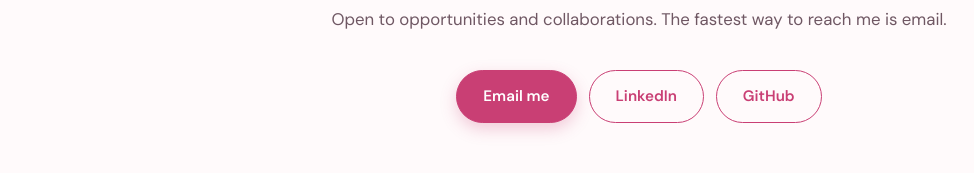
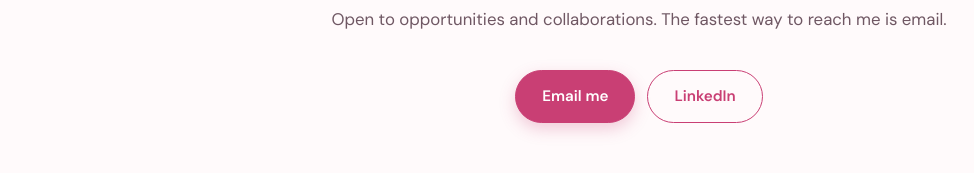
Before and after one commit to amichasm/amichasm.github.io, a plain HTML site: page index.html in a window 1280 px wide. Shown: the part 7099-7272 px from the top of the page, without its empty margins (33-1007 px from the left). Drawn offline with nearby package versions, Linux system fonts and the light colour scheme; animation ran at ten frames a second; a script that the page names is missing.

Commit message:
Add real email and LinkedIn links; hide GitHub button until ready
Co-Authored-By: Claude Opus 5.5 <noreply@anthropic.com>

```diff
--- a/index.html
+++ b/index.html
@@ -348,9 +348,9 @@
       <h2 data-reveal="words">Let's write the next chapter together.</h2>
       <p data-reveal="up">Open to opportunities and collaborations. The fastest way to reach me is email.</p>
       <div class="hero-actions" data-reveal="up">
-        <a href="mailto:you@example.com" class="btn btn-primary heart-btn">Email me</a>
-        <a href="https://www.linkedin.com/" target="_blank" rel="noopener" class="btn btn-ghost">LinkedIn</a>
-        <a href="https://github.com/" target="_blank" rel="noopener" class="btn btn-ghost">GitHub</a>
+        <a href="mailto:amymunoz@college.harvard.edu" class="btn btn-primary heart-btn">Email me</a>
+        <a href="https://www.linkedin.com/in/amy-munoz-180652281" target="_blank" rel="noopener" class="btn btn-ghost">LinkedIn</a>
+        <!-- TODO: add GitHub: <a href="https://github.com/USERNAME" target="_blank" rel="noopener" class="btn btn-ghost">GitHub</a> -->
       </div>
     </section>
   </main>
```
